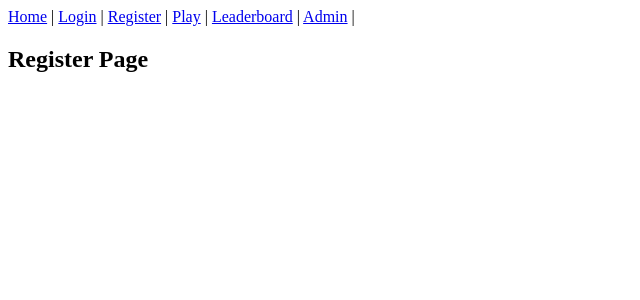
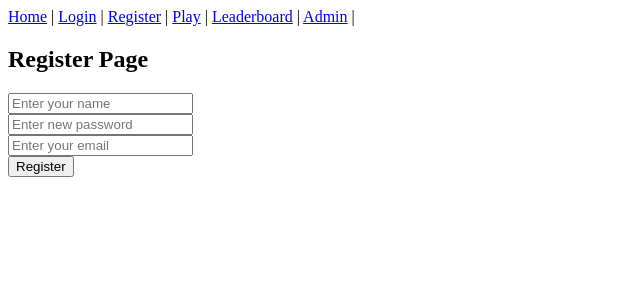
Before and after one commit to Dan965fr/Riddle-web-react, a React (Vite) app: page /register in a window 1280 px wide. Shown: the top 300 px of the page, without its empty margins (0-640 px from the left). Built offline with nearby package versions, Linux system fonts and the light colour scheme.

Commit message:
changes in the pages

```diff
--- a/src/pages/AdminRiddles.tsx
+++ b/src/pages/AdminRiddles.tsx
@@ -1,5 +1,13 @@
 export default function AdminRiddles() {
   return (
-    <h2>Admin Page</h2>
+    <div>
+       <h2>Admin Page</h2>
+       <button>Add New Riddle</button>
+       <ul>
+        <li>Riddle 1</li>
+        <li>Riddle 2</li>
+       </ul>
+    </div>
+
   )
 }
--- a/src/pages/Home.tsx
+++ b/src/pages/Home.tsx
@@ -1,5 +1,9 @@
 export default function Home() {
   return (
-    <h2>Home Page</h2>
+    <div>
+      <h2>Home Page</h2>
+      <p>Click play to start solving riddles </p>
+    </div>
+
   )
 }
--- a/src/pages/Leaderboard.tsx
+++ b/src/pages/Leaderboard.tsx
@@ -1,5 +1,8 @@
 export default function Leaderboard() {
   return (
-    <h2>Leaderboard Page</h2>
+    <div>
+      <h2>Leaderboard Page</h2>
+    </div>
+
   )
 }
--- a/src/pages/Login.tsx
+++ b/src/pages/Login.tsx
@@ -1,5 +1,13 @@
 export default function Login() {
   return (
-    <h2>Login Page</h2>
+    <div>
+       <h2>Login Page</h2>
+       <form>
+        <input type="text" placeholder="Username" /><br />
+        <input type="text" placeholder="Password" /><br />
+        <button type="submit">Login</button>
+       </form>
+    </div>
+
   )
 }
--- a/src/pages/Play.tsx
+++ b/src/pages/Play.tsx
@@ -1,5 +1,10 @@
 export default function Play() {
   return (
-    <h2>Play Page</h2>
+    <div>
+       <h2>Play Page</h2>
+       <p>Here the riddle will appear. Click to start</p>
+       <button>Start Riddles</button>
+    </div>
+
   )
 }
--- a/src/pages/Register.tsx
+++ b/src/pages/Register.tsx
@@ -1,5 +1,14 @@
 export default function Register() {
   return (
-    <h2>Register Page</h2>
+    <div>
+        <h2>Register Page</h2>
+        <form>
+            <input type="text" placeholder="Enter your name" /><br />
+            <input type="text" placeholder="Enter new password" /><br />
+            <input type="text" placeholder="Enter your email" /><br />
+            <button type="submit">Register</button>
+        </form>
+    </div>
+
   )
 }
```
